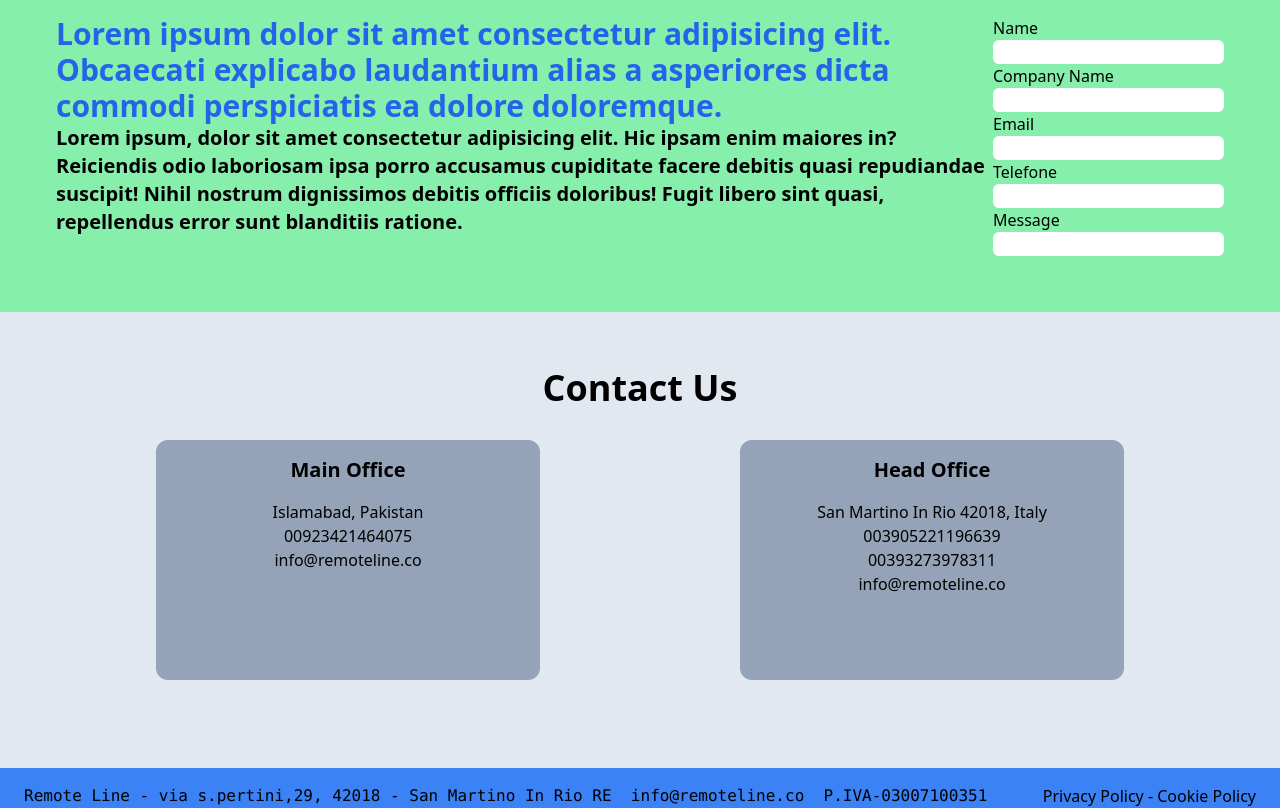
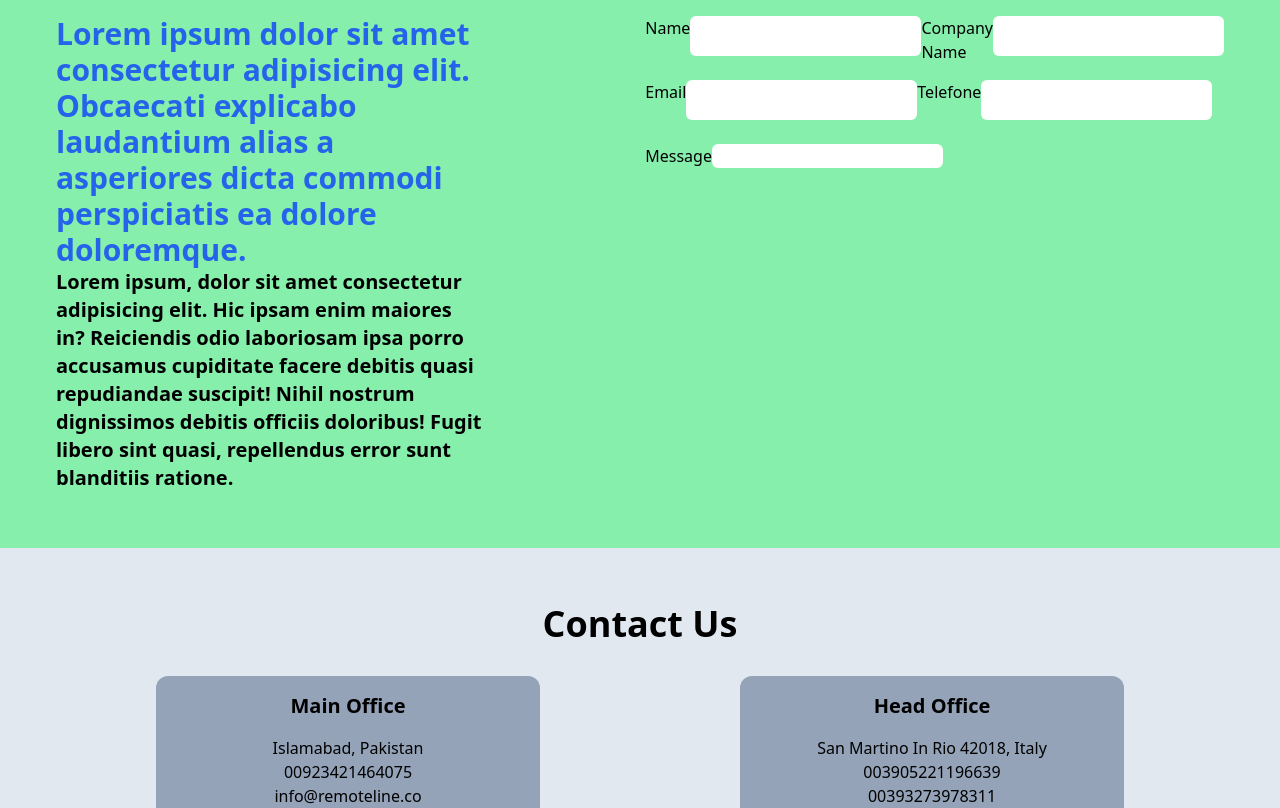
Before and after one commit to sohailabbas11/RemoteLine-Landing, a React (Create React App) app: page / in a window 1280 px wide. Shown: the part 1220-2028 px from the top of the page. Built offline with nearby package versions, Linux system fonts and the light colour scheme.

Commit message:
form input

```diff
--- a/src/components/Footer.tsx
+++ b/src/components/Footer.tsx
@@ -3,7 +3,8 @@ import React from 'react'
 const Footer = () => {
     return (
         <div className='bg-blue-500 py-4 flex flex-col'>
-            <div className='flex flex-row justify-between px-6'>
+            <hr className='w-full md:w-auto mx-10' />
+            <div className='flex flex-row justify-between px-6 my-6'>
                 <pre>Remote Line - via s.pertini,29, 42018 - San Martino In Rio RE  info@remoteline.co  P.IVA-03007100351</pre>
                 <span>Privacy Policy - Cookie Policy</span>
             </div>
--- a/src/components/GetInformation.tsx
+++ b/src/components/GetInformation.tsx
@@ -2,23 +2,30 @@ import React from 'react'
 
 const GetInformation = () => {
     return (
-        <div className='flex flex-row px-14 py-14 bg-green-300'>
-            <div>
+        <div className='flex px-14 gap-40 py-14 bg-green-300'>
+            <div className='w-1/2'>
                 <p className='text-3xl font-semibold text-blue-600'>Lorem ipsum dolor sit amet consectetur adipisicing elit. Obcaecati explicabo laudantium alias a asperiores dicta commodi perspiciatis ea dolore doloremque.</p>
                 <p className='text-xl font-semibold'>Lorem ipsum, dolor sit amet consectetur adipisicing elit. Hic ipsam enim maiores in? Reiciendis odio laboriosam ipsa porro accusamus cupiditate facere debitis quasi repudiandae suscipit! Nihil nostrum dignissimos debitis officiis doloribus! Fugit libero sint quasi, repellendus error sunt blanditiis ratione.</p>
             </div>
-            <div className='flex'>
-                <form action="contact" className=''>
-                    <label htmlFor="Name">Name</label><br />
-                    <input type="text" className='rounded-md' />
-                    <label htmlFor="Name">Company Name</label><br />
-                    <input type="text" className='rounded-md' />
-                    <label htmlFor="email">Email</label><br />
-                    <input type="email" className='rounded-md' />
-                    <label htmlFor="Telefone">Telefone</label><br />
-                    <input type="text" className='rounded-md' />
-                    <label htmlFor="message">Message</label><br />
-                    <input type="text" className='rounded-md' />
+            <div className='w-1/2'>
+                <form action="contact" className='flex flex-col gap-y-6'>
+                    <div className='flex flex-row h-10'>
+                        <label htmlFor="Name">Name</label>
+                        <input type="text" className='rounded-md ' />
+                        <label htmlFor="Name">Company Name</label>
+                        <input type="text" className='rounded-md' />
+                    </div>
+                    <div className='flex flex-row h-10'>
+                        <label htmlFor="email">Email</label>
+                        <input type="email" className='rounded-md' />
+                        <label htmlFor="Telefone">Telefone</label>
+                        <input type="text" className='rounded-md' />
+                    </div>
+                    <div className=''>
+                        <label htmlFor="message">Message</label>
+                        <input type="text" className='rounded-md' />
+                    </div>
+
                 </form>
             </div>
         </div>
```
